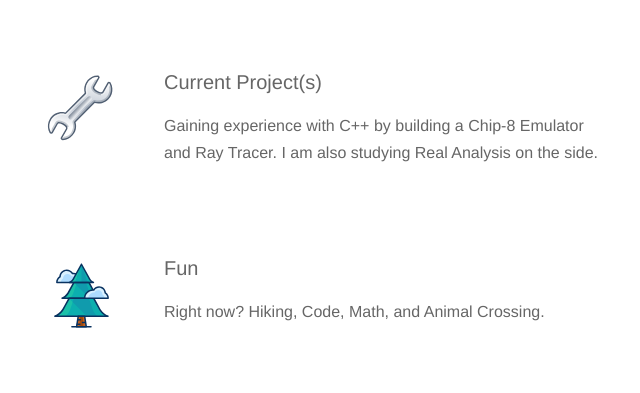
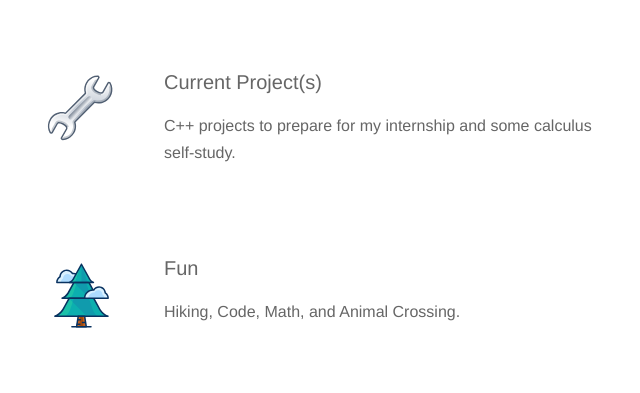
Before and after one commit to Veluga/albertboehm.com, a plain HTML site: page index.html in a window 1280 px wide. Shown: the part 965-1358 px from the top of the page, without its empty margins (296-936 px from the left). Drawn offline with Linux system fonts and the light colour scheme.

Commit message:
Modify index.html text.

```diff
--- a/index.html
+++ b/index.html
@@ -69,8 +69,7 @@
       </div>
       <div class="right-div-content">
         <h3>Current Project(s)</h3>
-        <p>Gaining experience with C++ by building a Chip-8 Emulator and Ray Tracer. I am also studying Real
-          Analysis on the side.</p>
+        <p>C++ projects to prepare for my internship and some calculus self-study.</p>
       </div>
     </div>
 
@@ -80,7 +79,7 @@
       </div>
       <div class="right-div-content">
         <h3>Fun</h3>
-        <p>Right now? Hiking, Code, Math, and Animal Crossing.</p>
+        <p>Hiking, Code, Math, and Animal Crossing.</p>
       </div>
     </div>
 
```
